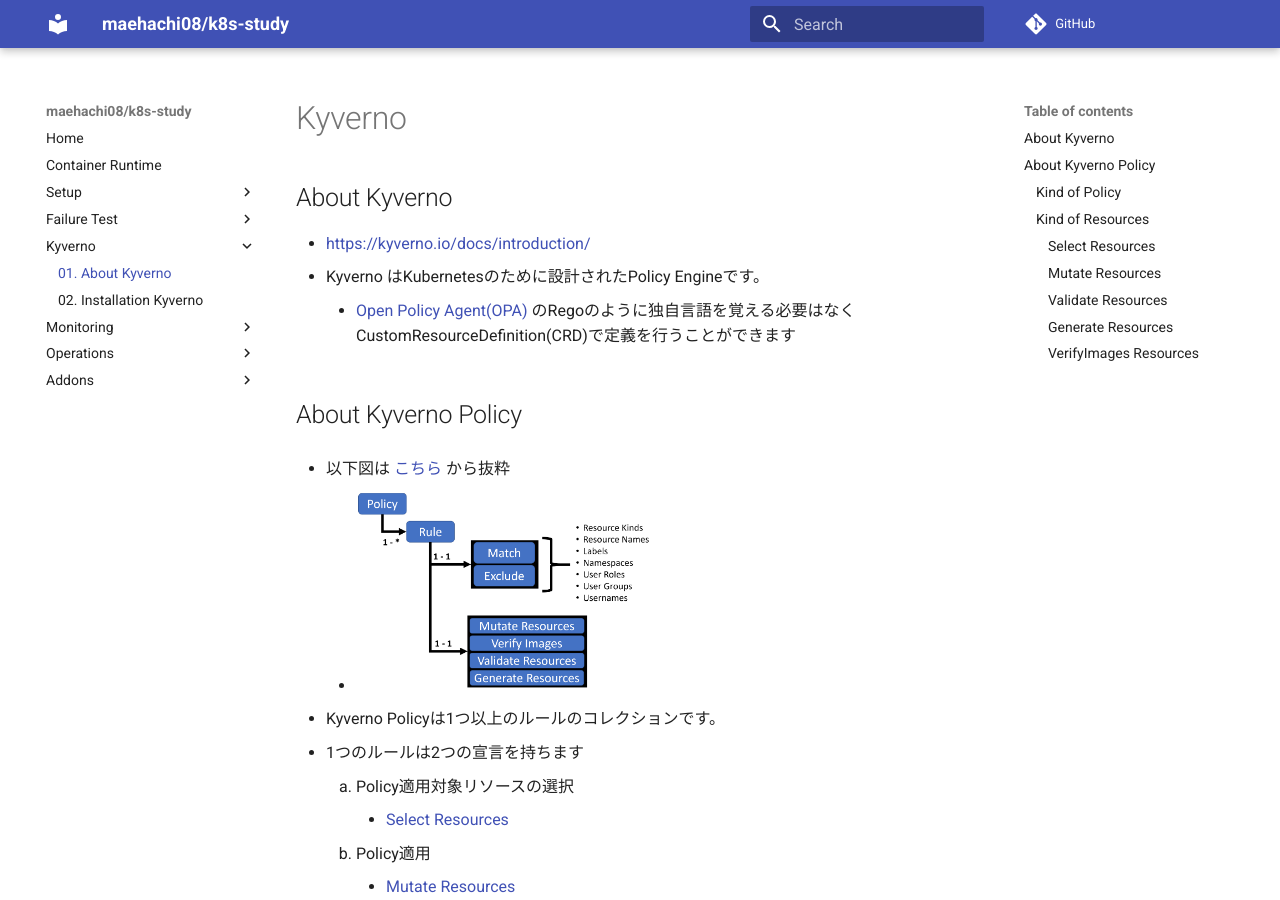
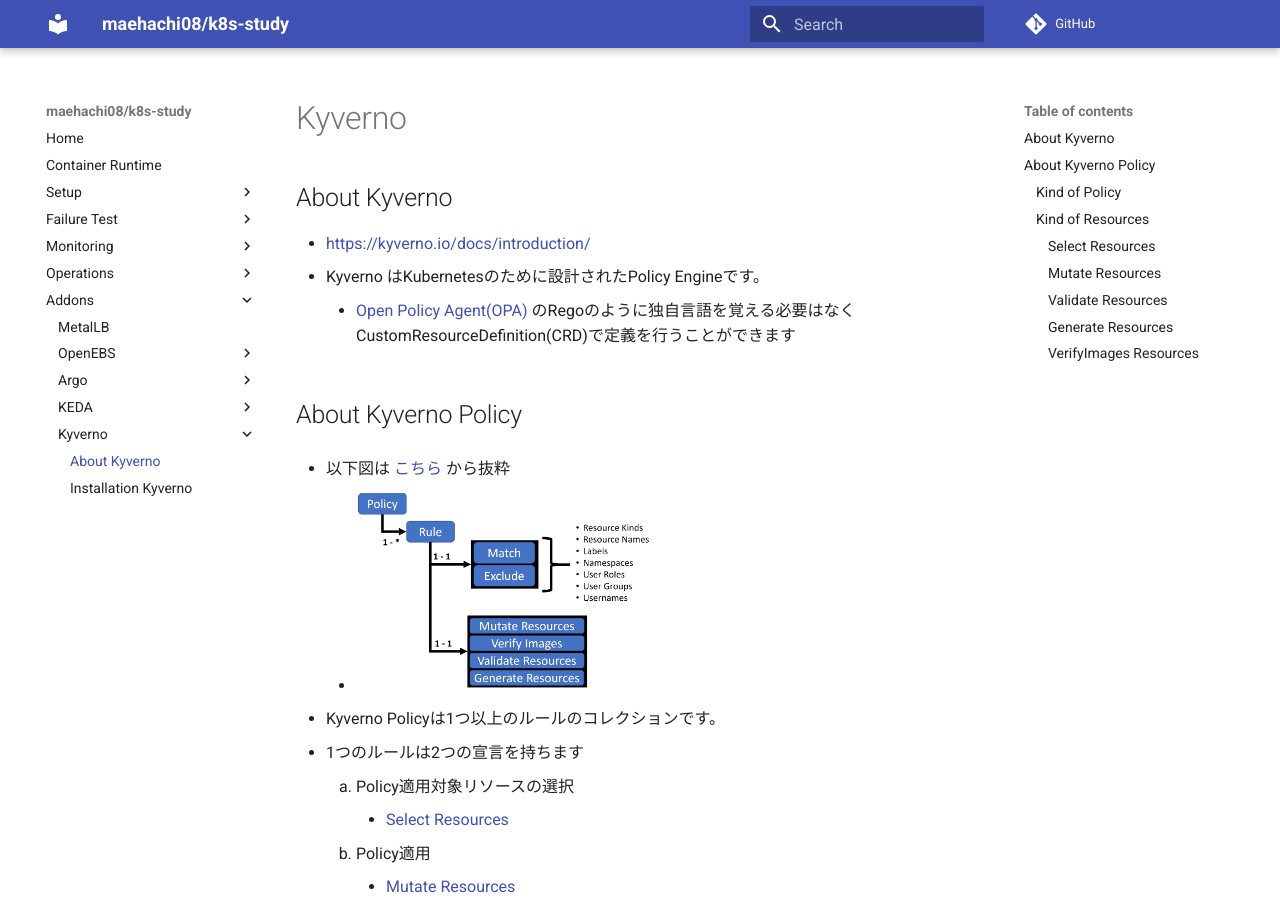
Before and after one commit to maehachi08/k8s-study, an MkDocs documentation site: the page built from docs/addons/kyverno/about_kyverno.md, in a window 1280 px wide and 900 px high. Built offline with MkDocs 1.6.1 and Material for MkDocs 9.7.7, drawn with Linux system fonts in a browser that asks for light colours; comment, search, counter and statistics services are not loaded; part of the change alters nothing that is shown.

Commit message:
fix: kyverno move to addons dir

```diff
--- a/mkdocs.yml
+++ b/mkdocs.yml
@@ -68,9 +68,6 @@ nav:
     - Point of failure: failure_test/point_of_failure.md
     - Failure Scenario:
       - Node: failure_test/failure_scenario_of_node.md
-  - Kyverno:
-    - 01. About Kyverno: kyverno/about_kyverno.md
-    - 02. Installation Kyverno: kyverno/installation_kyverno.md
   - Monitoring:
     - bootstrapping metrics_server: monitoring/metrics-server/bootstrapping_metrics_server.md
     - bootstrapping kubernetes-dashboard: monitoring/kubernetes-dashboard/bootstrapping_kubernetes-dashboard.md
@@ -95,6 +92,9 @@ nav:
       - About KEDA: addons/keda/about_keda.md
       - Install KEDA: addons/keda/install.md
       - Fallback: addons/keda/fallback.md
+    - Kyverno:
+      - About Kyverno: addons/kyverno/about_kyverno.md
+      - Installation Kyverno: addons/kyverno/installation_kyverno.md
 
 plugins:
   - search
```
Also changed, not shown: docs/addons/kyverno/Kyverno-Policy-Structure.png (renamed from docs/kyverno/Kyverno-Policy-Structure.png), docs/addons/kyverno/about_kyverno.md (renamed from docs/kyverno/about_kyverno.md), docs/addons/kyverno/installation_kyverno.md (renamed from docs/kyverno/installation_kyverno.md), docs/addons/kyverno/kyverno-installation.png (renamed from docs/kyverno/kyverno-installation.png).
